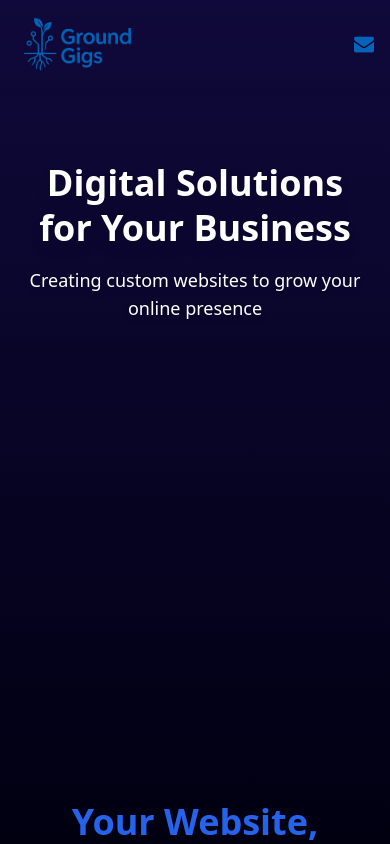
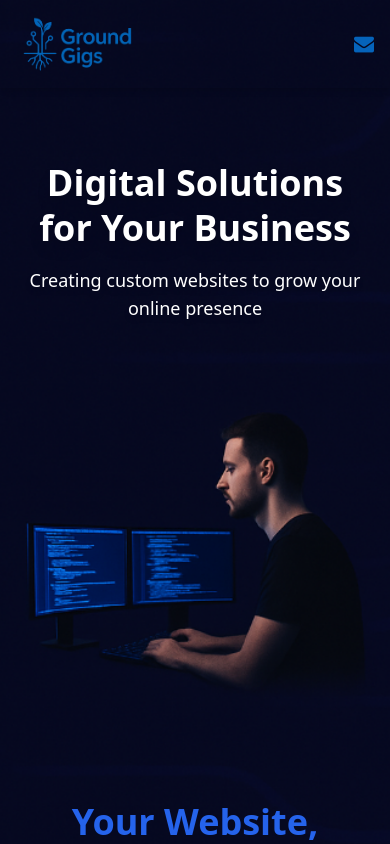
Before and after one commit to samwise-gg/New-Client-Template, a React (Vite) app: page / in a window 390 px wide. Shown: the top 844 px of the page. Built offline with nearby package versions, Linux system fonts and the light colour scheme.

Commit message:
change mobile image h-screen to h-dvh which should elimate the image moving downward when the bottom bar of the mobile browser goes away

```diff
--- a/src/pages/Home.jsx
+++ b/src/pages/Home.jsx
@@ -41,7 +41,7 @@ const Home = () => {
       <img
         src={bg}
         alt='Background'
-        className='hidden md:block fixed bottom-0 left-1/2 w-[100%] h-dvh object-cover -z-20 transition-all duration-[1600ms] ease-out'
+        className='hidden md:block fixed bottom-0 left-1/2 w-[100%] h-dvh object-cover -z-10 transition-all duration-[1600ms] ease-out'
         style={{
           transform: `translateX(-50%) scale(${zoom})`,
           transformOrigin: "center center",
@@ -51,7 +51,7 @@ const Home = () => {
       <img
         src={bgMobile}
         alt='Background'
-        className='block md:hidden fixed bottom-0 left-1/2 w-[100%] h-dvh object-cover -z-20 transition-all duration-700 ease-out'
+        className='block md:hidden fixed bottom-0 left-1/2 w-[100%] h-dvh object-cover -z-10 transition-all duration-700 ease-out'
         style={{
           transform: `translateX(-50%) scale(${zoom})`,
           transformOrigin: "center center",
@@ -60,7 +60,7 @@ const Home = () => {
       />
       {/* Filter overlay gradient */}
       <div
-        className='fixed bottom-0 left-0 w-[100%] h-dvh bg-gradient-to-b from-[#10093b] to-[#000011] -z-10'
+        className='fixed bottom-0 left-0 w-[100%] h-dvh bg-gradient-to-b from-[#10093b] to-[#000011] -z-20'
       ></div>
       {/* Page Content */}
       <div className='relative z-0 min-h-dvh w-[100%]'>
```
